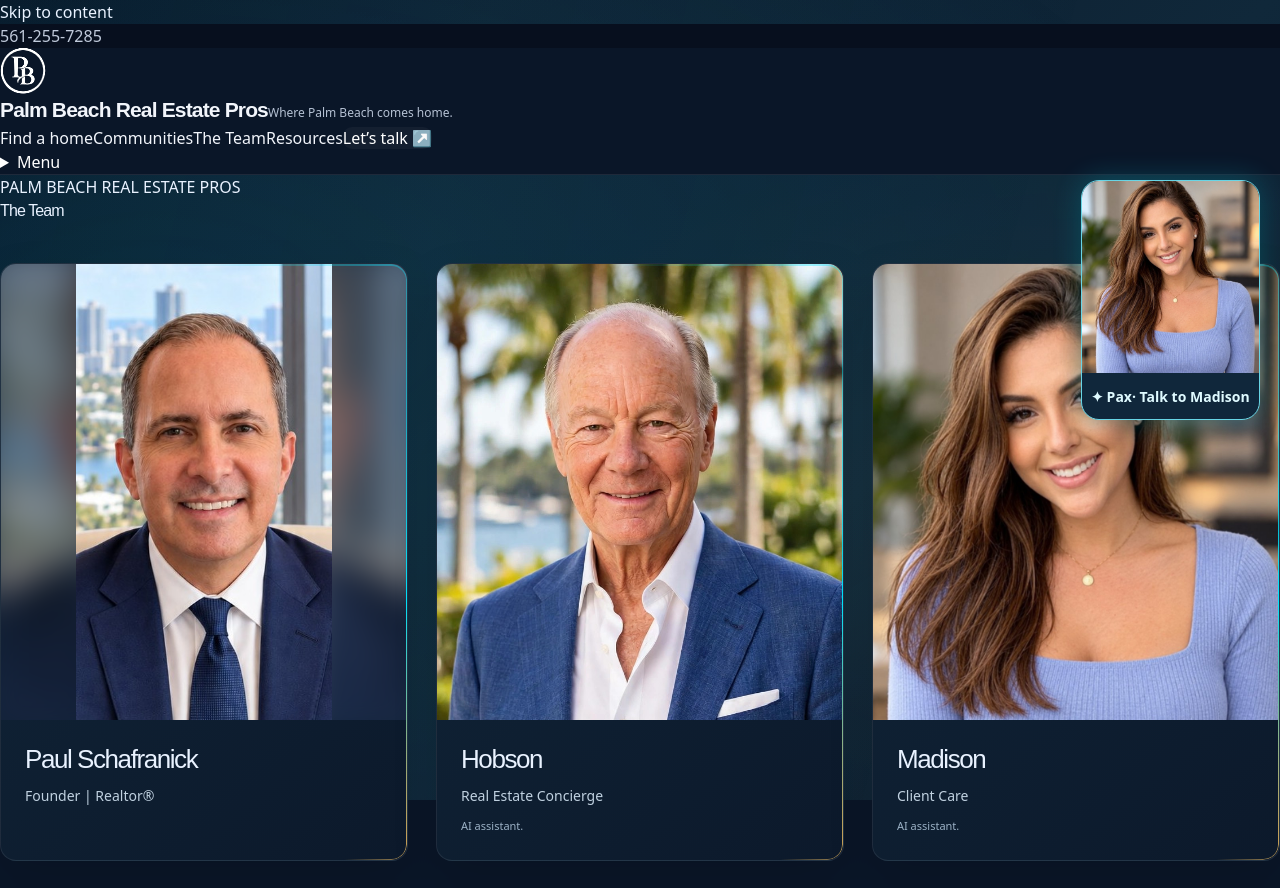
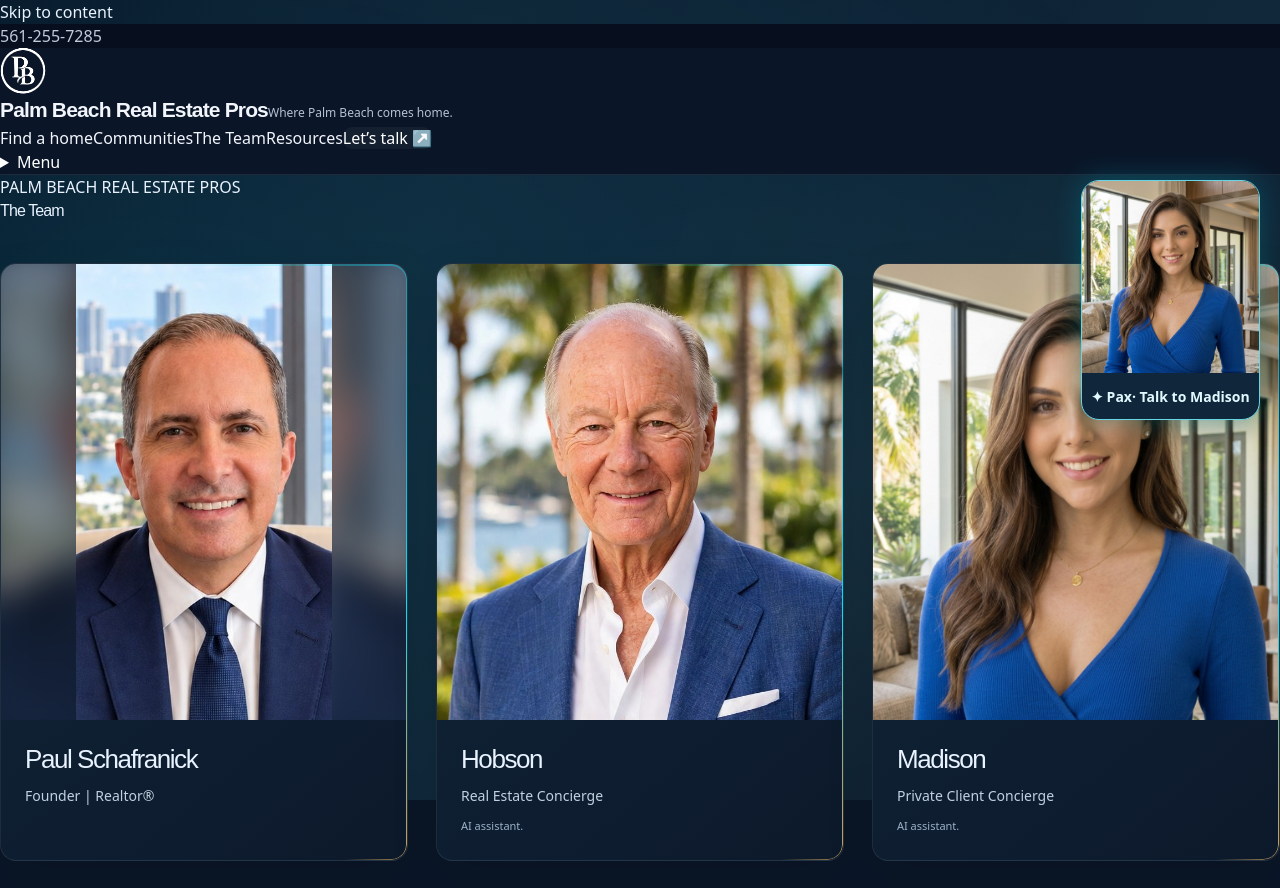
Before and after one commit to PSchaf7231/PaulsAIsite, a Next.js app: page /about in a window 1280 px wide. Shown: the top 888 px of the page. Built offline with nearby package versions, Linux system fonts and the light colour scheme; no server answers.

Commit message:
Use Paul's Madison avatar and Lacey voice from Anam; new Madison photo; title Private Client Concierge

```diff
--- a/src/app/about/page.tsx
+++ b/src/app/about/page.tsx
@@ -9,7 +9,7 @@ export const metadata = pageMetadata(
 const team: { name: string; title: string; assistant?: boolean; photo: string; crop: string }[] = [
   { name: "Paul Schafranick", title: "Founder | Realtor®", photo: "/images/team/1-paul-schafranick.jpg", crop: "paul" },
   { name: "Hobson", title: "Real Estate Concierge", assistant: true, photo: "/images/team/2-hobson.jpg", crop: "hobson" },
-  { name: "Madison", title: "Client Care", assistant: true, photo: "/images/team/3-madison.png", crop: "madison" },
+  { name: "Madison", title: "Private Client Concierge", assistant: true, photo: "/images/team/3-madison.png", crop: "madison" },
   { name: "Pax", title: "AI Strategist", photo: "/images/team/4-pax.png", crop: "pax" },
   { name: "A$AP", title: "Director of Operations", photo: "/images/team/5-asap.jpg", crop: "asap" },
   { name: "Chief of Staff", title: "Operations & Deal Flow", photo: "/images/team/6-chief-of-staff.jpg", crop: "chief" },
--- a/src/server/pax/avatar.ts
+++ b/src/server/pax/avatar.ts
@@ -1,6 +1,6 @@
-export const MADISON_AVATAR_ID = 'cdb09e97-23af-4628-9df7-f8a270fb8265';
-// Anam's documented default voice; can be changed without changing Pax's brain.
-export const DEFAULT_MADISON_VOICE_ID = '6bfbe25a-979d-40f3-a92b-5394170af54b';
+export const MADISON_AVATAR_ID = '9d414187-9553-43b5-a83a-2c149e121703';
+// Paul's Madison voice in Anam Lab: Lacey - Sunny Soul (Sonic 3.5). ANAM_VOICE_ID overrides.
+export const DEFAULT_MADISON_VOICE_ID = '8cc7b2d8-4fc0-11f1-84b0-52bacf74fa75';
 export async function createMadisonSession(fetcher:typeof fetch=fetch){
  const apiKey=process.env.ANAM_API_KEY;
  if(!apiKey)throw new Error('Avatar service is not configured.');
```
Also changed, not shown: public/images/team/3-madison.png.
